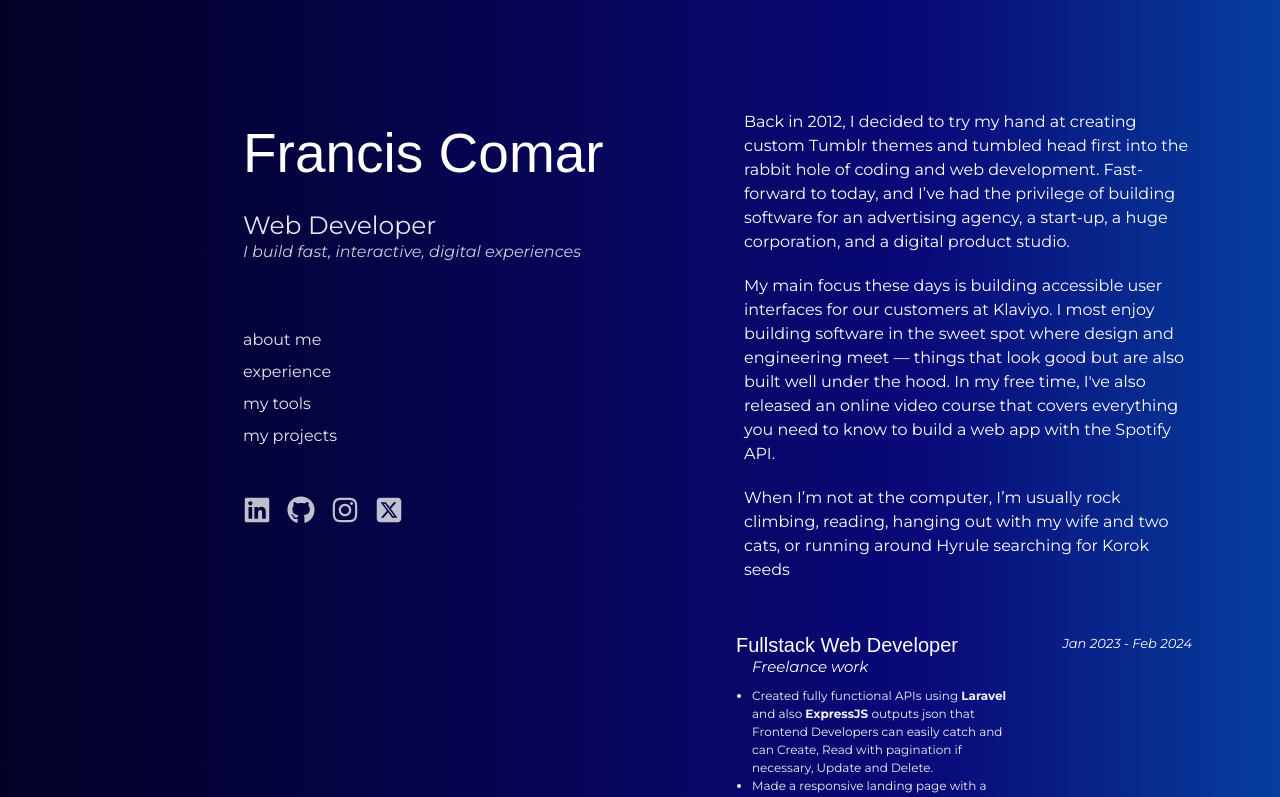
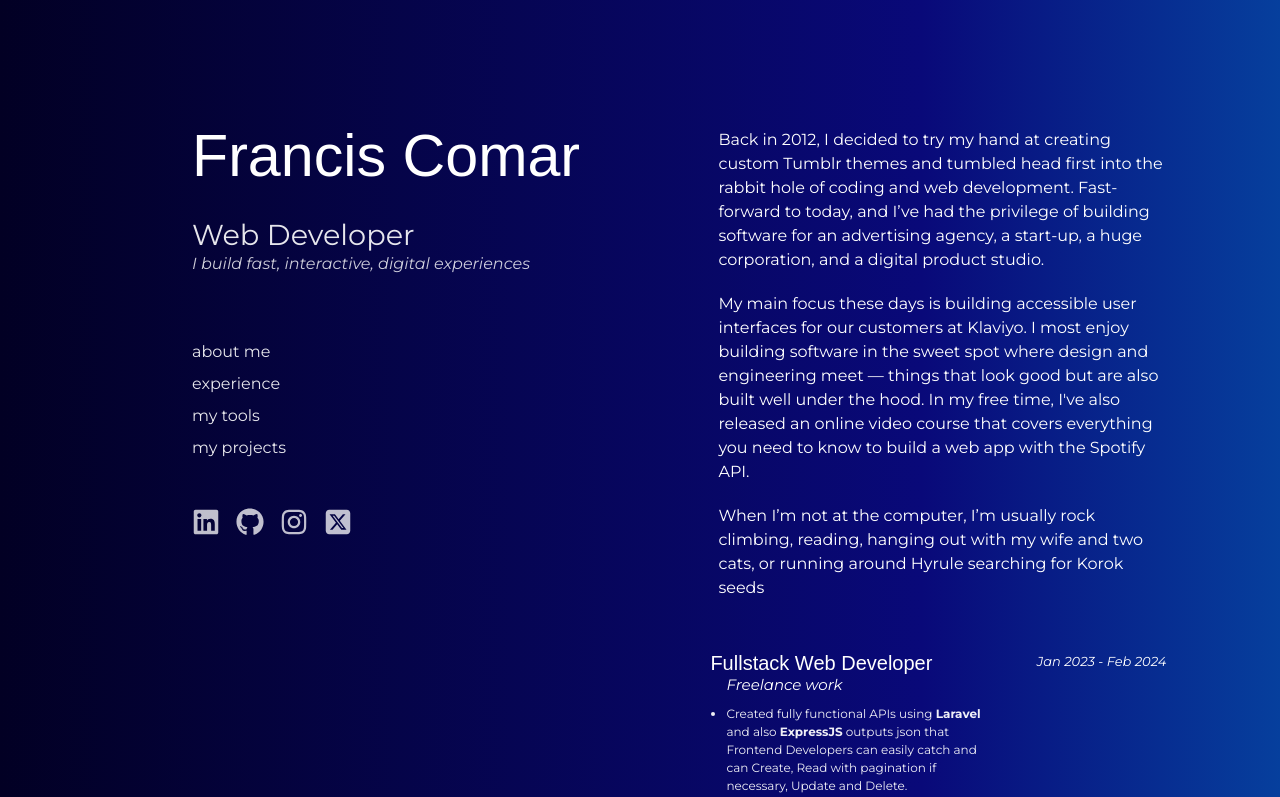
Before and after one commit to comar1/comar1-svelte, a SvelteKit app: page / in a window 1280 px wide. Shown: the top 797 px of the page. Built offline with nearby package versions, Linux system fonts and the light colour scheme.

Commit message:
responsive

```diff
--- a/src/routes/+page.svelte
+++ b/src/routes/+page.svelte
@@ -14,8 +14,8 @@
 	<Content></Content>
 </div>
 <!-- <Tools></Tools>
-<Projects></Projects>
-<Contact /> -->
+<Projects></Projects> -->
+<Contact />
 
 <style lang="postcss">
 	.background {
--- a/src/routes/content.svelte
+++ b/src/routes/content.svelte
@@ -3,7 +3,7 @@
 </script>
 
 <div
-	class="pt-5 md:pt-[110px] w-[80%] md:w-[25rem] lg:w-[28rem] h-full space-y-5 sticky mx-auto md:left-[57%] mb-5 scroll-smooth"
+	class="pt-5 md:pt-[8rem] w-[80%] md:w-[40%] lg:w-[28rem] h-full space-y-5 sticky mx-auto md:relative md:-left-[2%] mb-5 scroll-smooth"
 	id="about"
 >
 	<p>
--- a/src/routes/landing.svelte
+++ b/src/routes/landing.svelte
@@ -1,12 +1,12 @@
 <script>
 </script>
 
-<div class="h-[100%] md:h-[30rem] w-[80%] md:w-[30rem] text-center md:text-left pt-[7rem] pb-7 md:sticky top-0 md:left-[10%] lg:left-[19%] mx-auto">
-	<h1 class="text-[55px] text-extrabold font-cool">Francis Comar</h1>
-	<h3 class="text-[25px] opacity-90 mt-3">Web Developer</h3>
-	<p class="opacity-80 italic -mt-1">I build fast, interactive, digital experiences</p>
+<div class="h-[100%] md:h-[30rem] w-full md:w-[20rem] lg:w-[30rem] text-center md:text-left pt-[7rem] pb-7 md:sticky top-0 md:left-[8%] lg:left-[15%] mx-auto">
+	<h1 class="text-[3.7rem] md:text-[3rem] lg:text-[3.7rem] text-extrabold font-cool">Francis Comar</h1>
+	<h3 class="text-[25px] md:text-[1.6rem] lg:text-[1.8rem] opacity-90 mt-3">Web Developer</h3>
+	<p class="md:text-[0.9rem] lg:text-[1rem] opacity-80 italic -mt-1">I build fast, interactive, digital experiences</p>
 
-	<div class="flex flex-row md:flex-col mt-[4rem] ml-0 space-x-0 md:space-x-0 md:space-y-2 justify-center">
+	<div class="flex flex-row md:flex-col mt-[4rem] ml-0 -space-x-1 md:space-x-0 md:space-y-2 justify-center">
 		<a href="#about" class="transition underline md:no-underline hover:underline p-3 md:p-0 opacity-90 hover:opacity-100">about me</a>
 		<a href="#experience" class="transition underline md:no-underline hover:underline p-3 md:p-0 opacity-90 hover:opacity-100">experience</a>
 		<a href="#tools" class="transition underline md:no-underline hover:underline p-3 md:p-0 opacity-90 hover:opacity-100">my tools</a>
```
